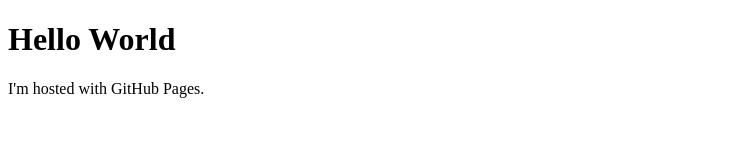
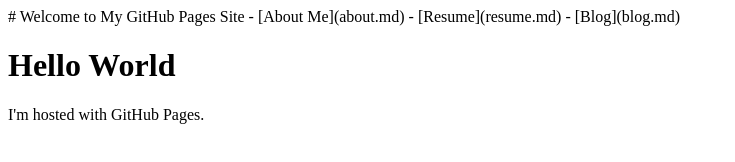
Before and after one commit to omid-arhami/omid-arhami.github.io, a plain HTML site: page index.html in a window 1280 px wide. Shown: the whole page, without its empty margins (0-735 px from the left). Drawn offline with Linux system fonts and the light colour scheme.

Commit message:
Update index.html

```diff
--- a/index.html
+++ b/index.html
@@ -1,6 +1,11 @@
 <!DOCTYPE html>
 <html>
 <body>
+# Welcome to My GitHub Pages Site
+
+- [About Me](about.md)
+- [Resume](resume.md)
+- [Blog](blog.md)
 <h1>Hello World</h1>
 <p>I'm hosted with GitHub Pages.</p>
 </body>
```
